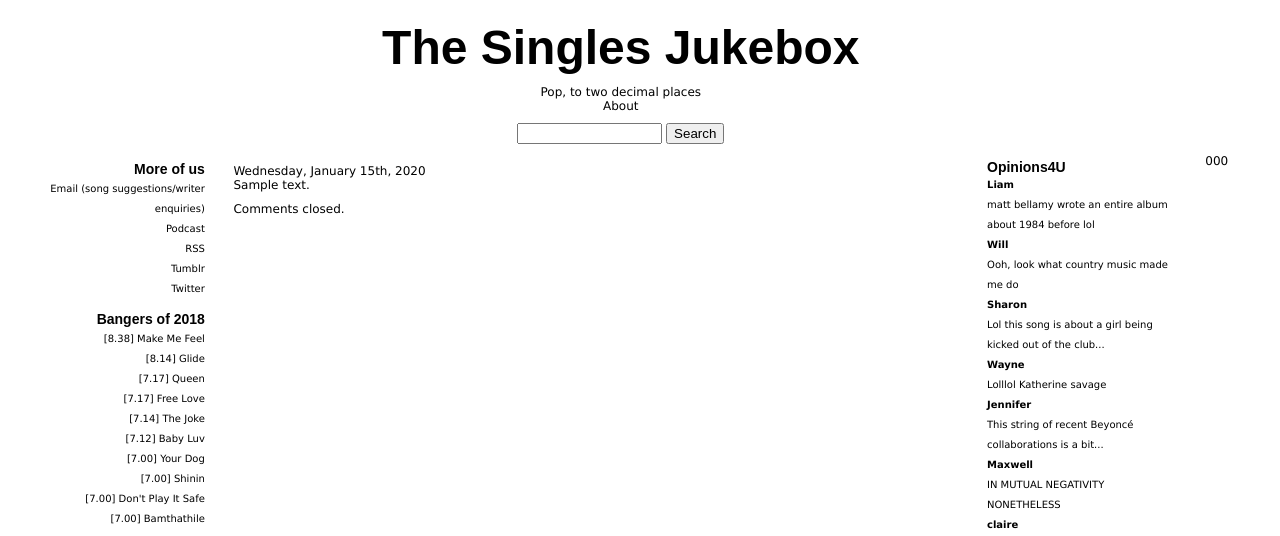
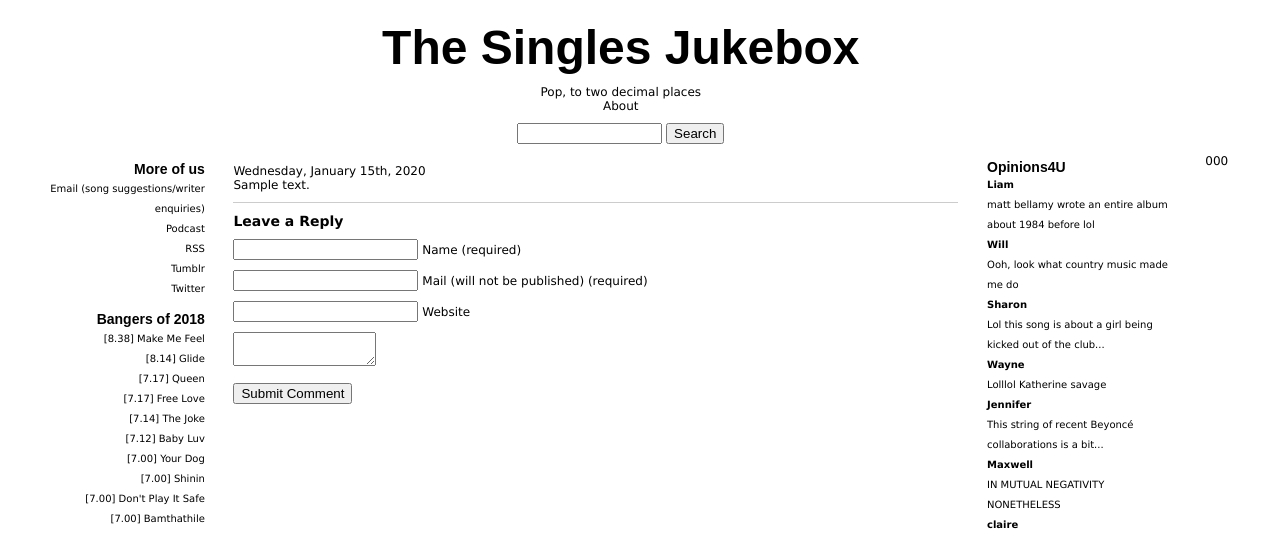
Before and after one commit to katstevens/jukebox-tnj, a Django app: template tsj/templates/home_page.html in a window 1280 px wide. Shown: the top 536 px of the page. Run offline with Django 3.2, Linux system fonts and the light colour scheme; the template is opened without the code that fills it: most values are stand-ins (such as "Sample title", 1, 10 or a date in 2020); form fields are guessed from the names that the template uses.

Commit message:
Comment form

```diff
--- a/tsj/templates/song.html
+++ b/tsj/templates/song.html
@@ -10,6 +10,25 @@
         </p>
     {% else %}
         {# TODO: comment form! #}
-        <p>Comments closed.</p>
+        <div class="comments-template">
+            <h3>Leave a Reply</h3>
+            <form action="{% url 'post_comment' pp.song.id %}" method="post" id="commentform">
+                {% csrf_token %}
+
+                <p>{{ form.name }} <label>Name (required)</label></p>
+                <p>{{ form.mail }} <label>Mail (will not be published) (required)</label></p>
+
+                {% if form.name.errors or form.mail.errors %}
+                    <p>Please enter your name and email.</p>
+                {% endif %}
+
+                <p>{{ form.website }} <label>Website</label></p>
+    			<p>{{ form.comment_text }}</p>
+                <input type="hidden" name="song" value="{{ pp.song.id }}">
+
+			<br />
+			<input type="submit" name="submit" value="Submit Comment" />
+            </form>
+        </div>
     {% endif %}
 </div>
--- a/tsj/urls.py
+++ b/tsj/urls.py
@@ -1,12 +1,12 @@
 from django.conf.urls import url
 
 from tsj.views import (
-    home, single_post, about
+    home, single_post, about, post_comment
 )
 
 urlpatterns = [
     url(r'^$', home, name='home_page'),
     url(r'^s/(?P<song_id>\d+)$', single_post, name='single_post'),
+    url(r'^s/(?P<song_id>\d+)/comment$', post_comment, name='post_comment'),
     url(r'^about$', about, name='about'),
-
 ]
```
Also changed, not shown: tsj/admin.py (+8 -1 lines), tsj/forms.py (added, +15 -0 lines), tsj/models.py (+13 -0 lines), tsj/views.py (+12 -1 lines), tsj/migrations/0003_comment.py (added), tsj/migrations/0004_auto_20181228_1723.py (added), tsj/migrations/0005_comment_song.py (added).
